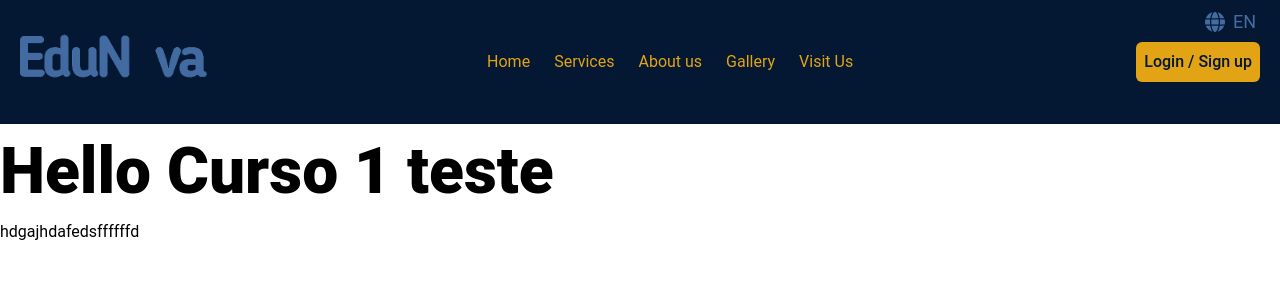
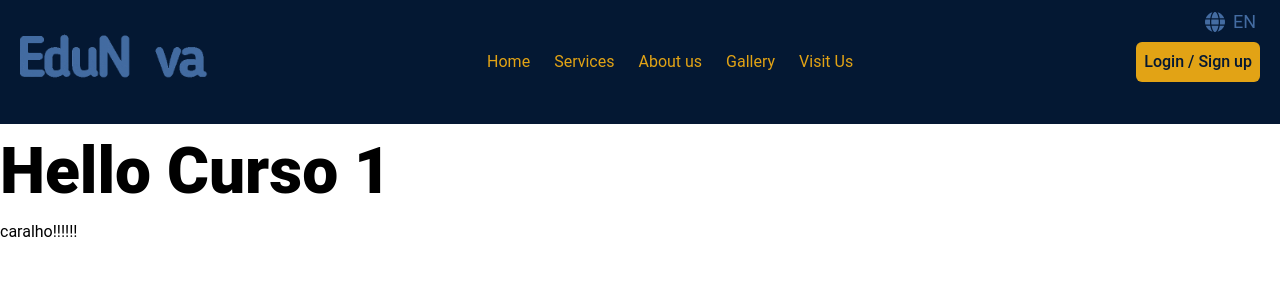
Before and after one commit to tiagolp22/EDUNOVA, a React (Create React App) app in the folder frontend/: page /course/1 in a window 1280 px wide. Shown: the top 300 px of the page. Built offline with nearby package versions, Linux system fonts and the light colour scheme.

Commit message:
Docker finally working!

```diff
--- a/frontend/src/components/Menu/index.js
+++ b/frontend/src/components/Menu/index.js
@@ -17,12 +17,14 @@ export default function Menu({ t, handleTrans, language }) {
               src="https://img.icons8.com/fluent-systems-regular/2x/menu-squared-2.png"
               width="40"
               height="40"
+              alt="Icon"
             />
             <img
               className="toggle hidden"
               src="https://img.icons8.com/fluent-systems-regular/2x/close-window.png"
               width="40"
               height="40"
+              alt="Icon"
             />
           </button>
         </div>
--- a/frontend/src/pages/Courses/CourseShowById.js
+++ b/frontend/src/pages/Courses/CourseShowById.js
@@ -6,8 +6,10 @@ export default function CourseShowById({ t }) {
 
   return (
     <div>
-      <h1>Hello Curso {parametro.id} teste</h1>
-      <p>hdgajhdafedsffffffd</p>
+      <h1>Hello Curso {parametro.id}</h1>
+      <p>caralho!!!!!!
+
+      </p>
     </div>
   );
 }
```
Also changed, not shown: 1 other file (tests, documents, lock files or other folders).
